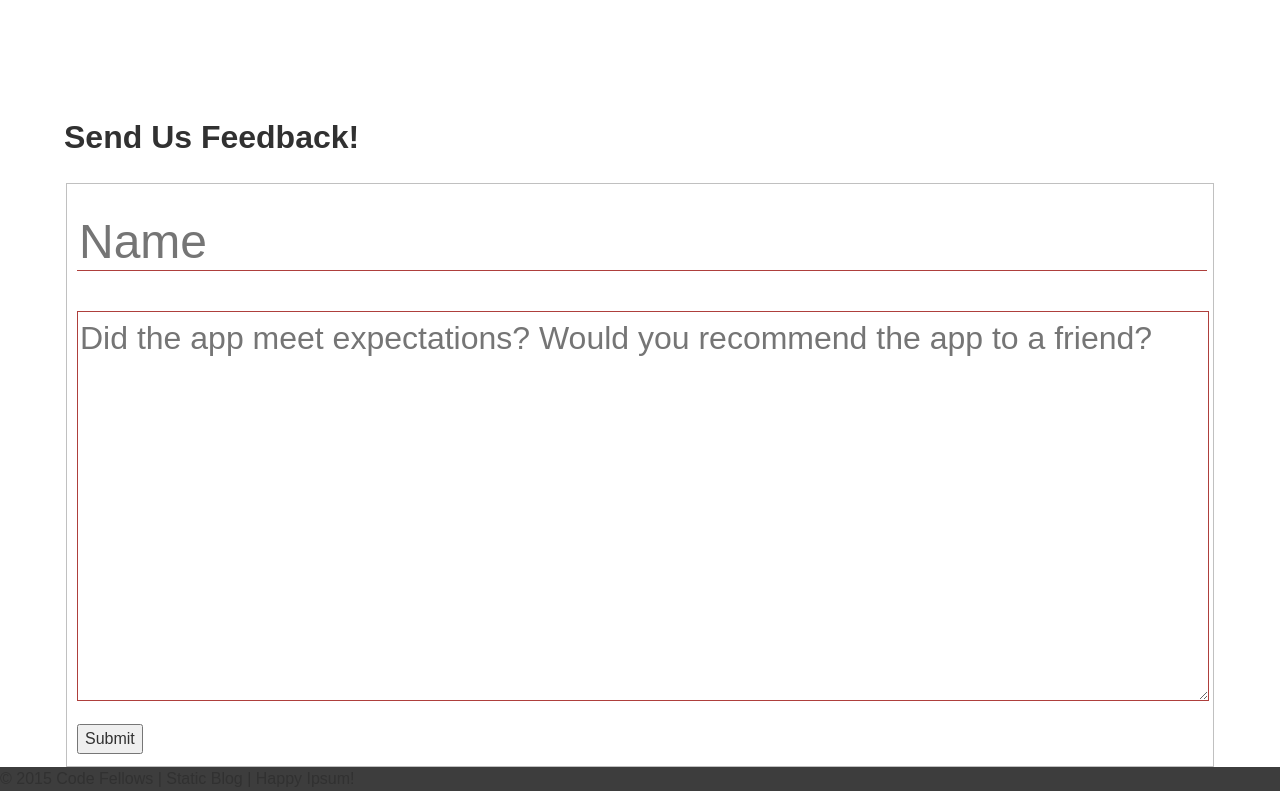
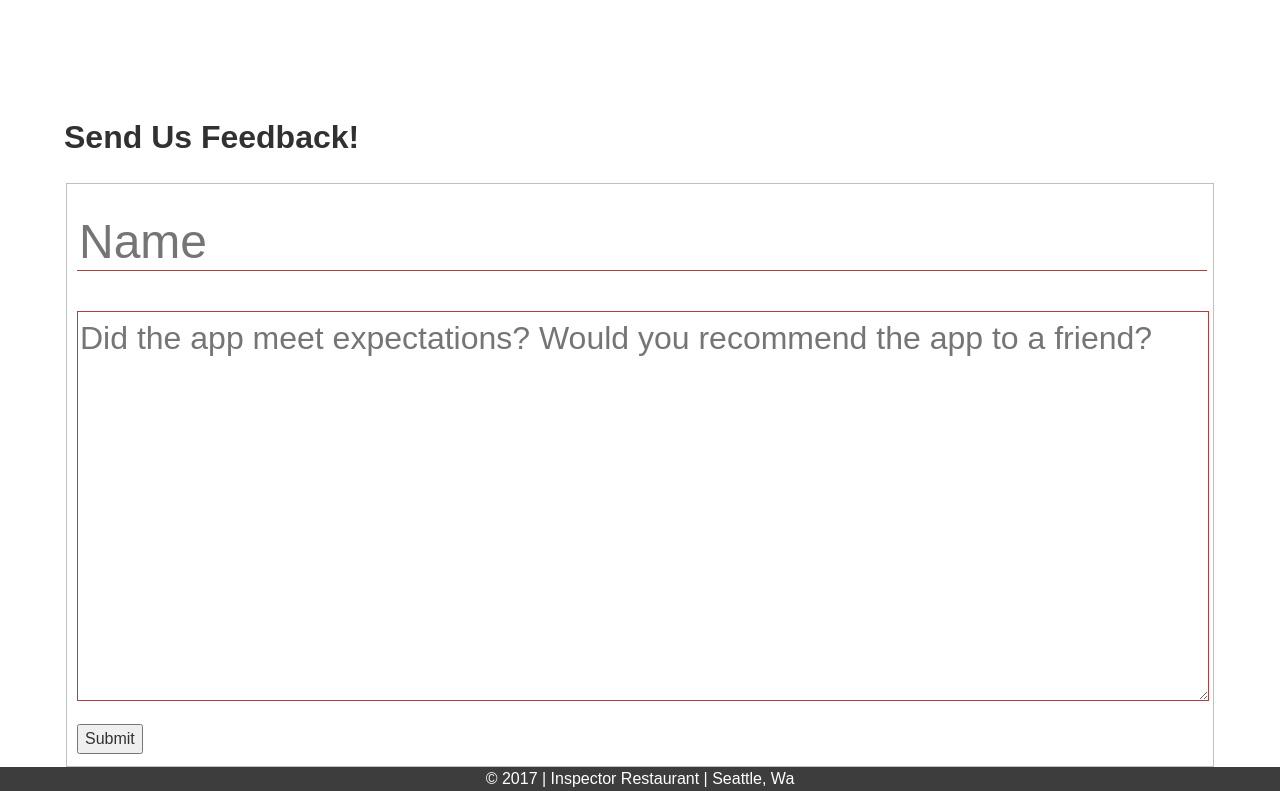
Before and after one commit to Jenn083/301finalproject, a website: page public/index.html in a window 1280 px wide. Shown: the part 1037-1828 px from the top of the page. Drawn offline with nearby package versions, Linux system fonts and the light colour scheme; some packages are replaced by stand-ins of ours; no server answers.

Commit message:
modified footer

```diff
--- a/public/index.html
+++ b/public/index.html
@@ -78,7 +78,7 @@
       </section>
     </main>
     <footer class="site-footer">
-      &copy; 2015 Code Fellows | Static Blog | Happy Ipsum!
+      &copy;  2017 | Inspector Restaurant | Seattle, Wa
     </footer>
     <script
     src="https://maps.googleapis.com/maps/api/js?key=AIzaSyCtR7X5tPxOOV_hOyMqIcClUoQ5iXmdmys&v=3.exp&libraries=visualization">
--- a/public/styles/modules.css
+++ b/public/styles/modules.css
@@ -60,6 +60,9 @@
 
 .site-footer {
   background: #3D3D3D;
+  text-align: center;
+  color: white;
+
 }
 
 @media only screen and (min-width: 640px) {
```
Also changed, not shown: public/scripts/views/restaurantView.js (+6 -0 lines), images/healthlegend.png (added).
